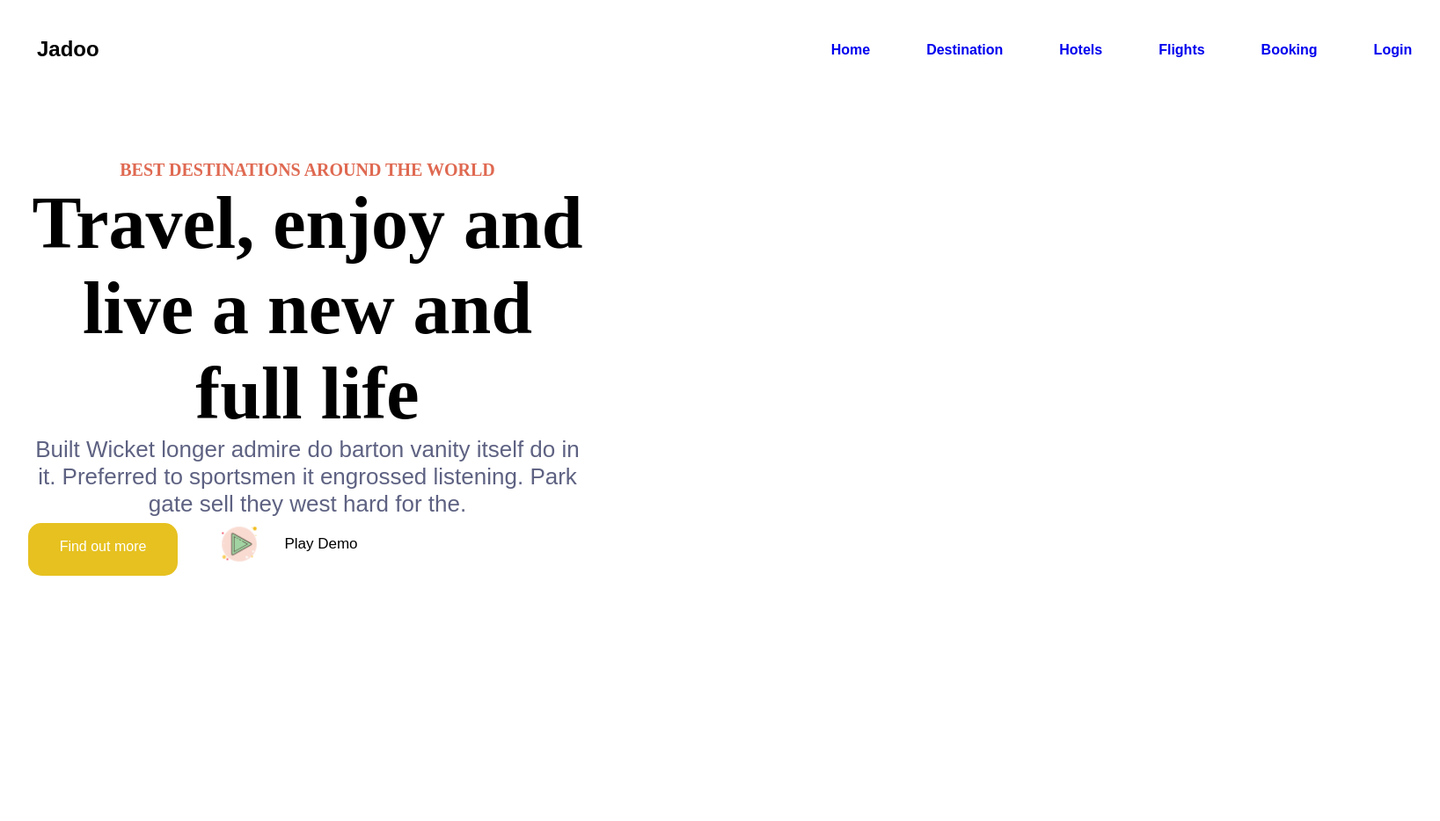
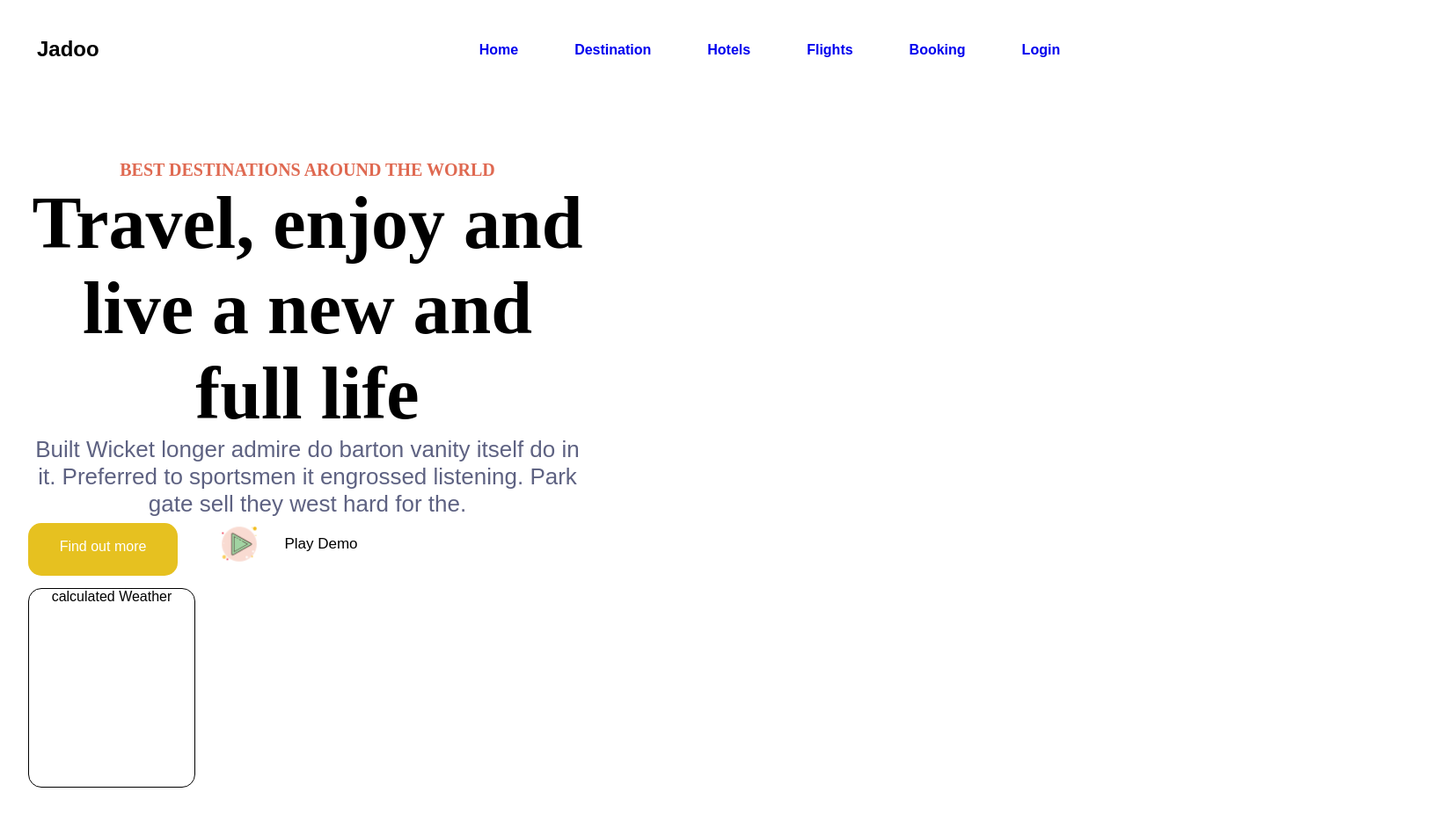
Before and after one commit to Mir-Danish/jadoo, a React (Vite) app: page / in a window 1280 px wide. Shown: the top 934 px of the page at 88% size, 1637 px wide, since content can reach past the window. Before the commit the page ends 800 px from the top, so only its background shows below. Built offline with nearby package versions, Linux system fonts and the light colour scheme.

Commit message:
added code

```diff
--- /dev/null
+++ b/src/components/CategoryPage.css
@@ -0,0 +1,5 @@
+.category-services {
+    width: 1228px;
+    height: 525px;
+    margin-top: 20px;
+}
--- /dev/null
+++ b/src/components/CategoryServices.jsx
@@ -0,0 +1,12 @@
+import React from 'react'
+
+const CategoryServices = () => {
+  return (
+    <div className='category-services'>
+      <h2>Category Services</h2>
+      <p>Explore our range of services tailored for each category.</p>
+    </div>
+  )
+}
+
+export default CategoryServices
--- a/src/components/Home.css
+++ b/src/components/Home.css
@@ -92,3 +92,22 @@
 
     /* margin-top: 14px; */
 }
+
+.category-services {
+    width: 1228px;
+    height: 525px;
+    margin-top: 20px;
+    display: flex;
+    flex-direction: row;
+}
+
+.category-service-box {
+    width: 190px;
+    height: 227px;
+    border: 1px solid black;
+    border-radius: 15px;
+}
+
+.category-service-box-text {
+
+}
--- a/src/components/Home.jsx
+++ b/src/components/Home.jsx
@@ -1,5 +1,6 @@
 import './Home.css';
 import play from '../assets/play-icon.png'; // Adjust the path as necessary
+import CategoryServices from './CategoryServices';
 
 const Home = () => {
     return(
@@ -12,10 +13,7 @@ const Home = () => {
                 <div className='button-container'>
              <div className='find-out-more-container'>
                 <p className='find-out-more-text'>Find out more</p>
-
              </div>
-
-
              <div className='playdemo-button'>
                 <img src={play} alt='playbutton' className='play-icon'/>
                 <div className='playdemo-text'>
@@ -24,6 +22,12 @@ const Home = () => {
              </div>
 
              </div>
+             <div className='category-services'>
+                <div className='category-service-box'>
+                   <p className='category-service-box-text'>calculated Weather</p>
+                </div>
+
+            </div>
 
             {/* <div className='heading-container'>
                 <div className='subheading-container'>
--- a/src/components/style.css
+++ b/src/components/style.css
@@ -27,7 +27,7 @@
 .navbar-links {
     display: flex;
     align-items: center;
-    margin-left: 50rem;
+    margin-left: 25rem;
 }
 
 .logoimage {
```
